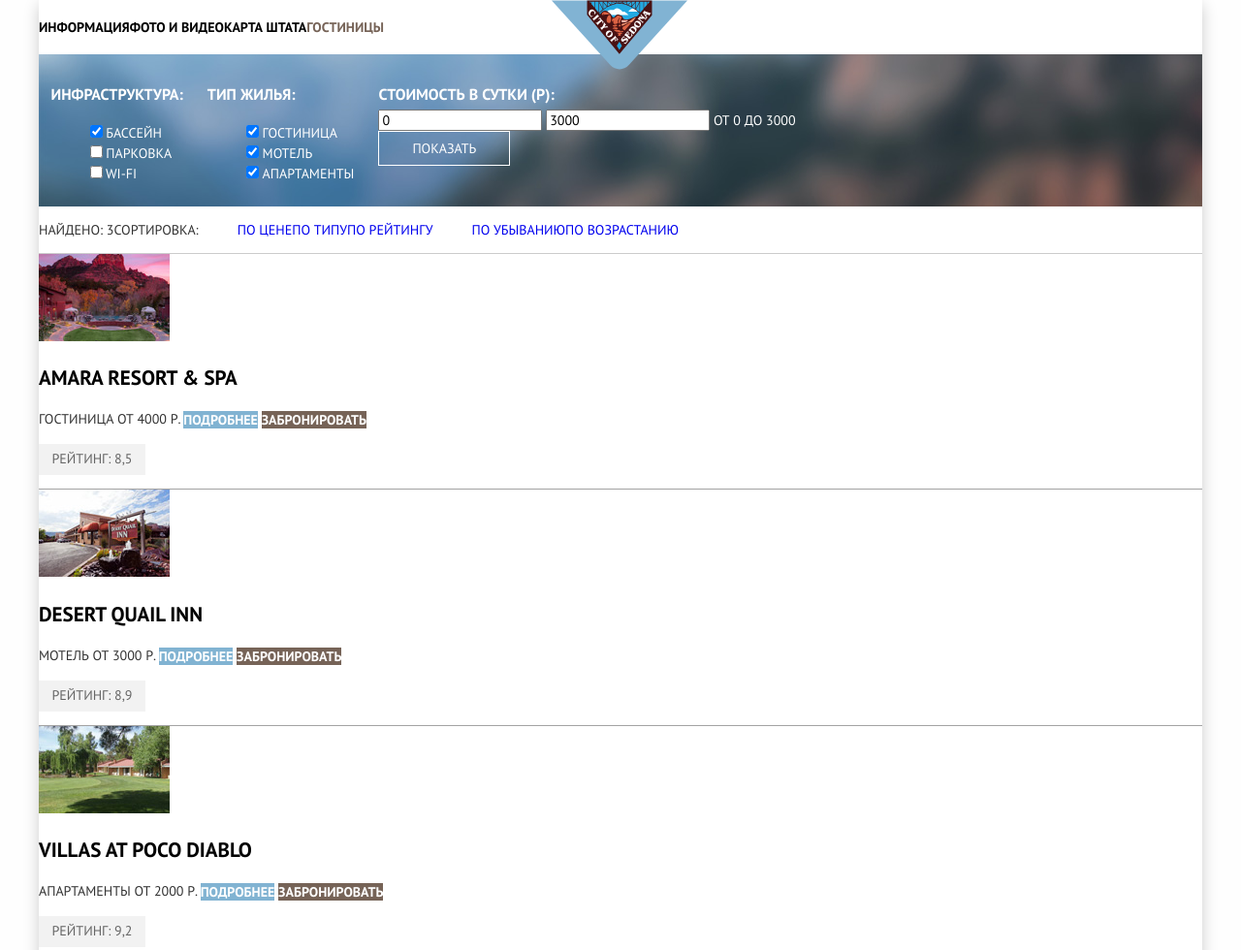
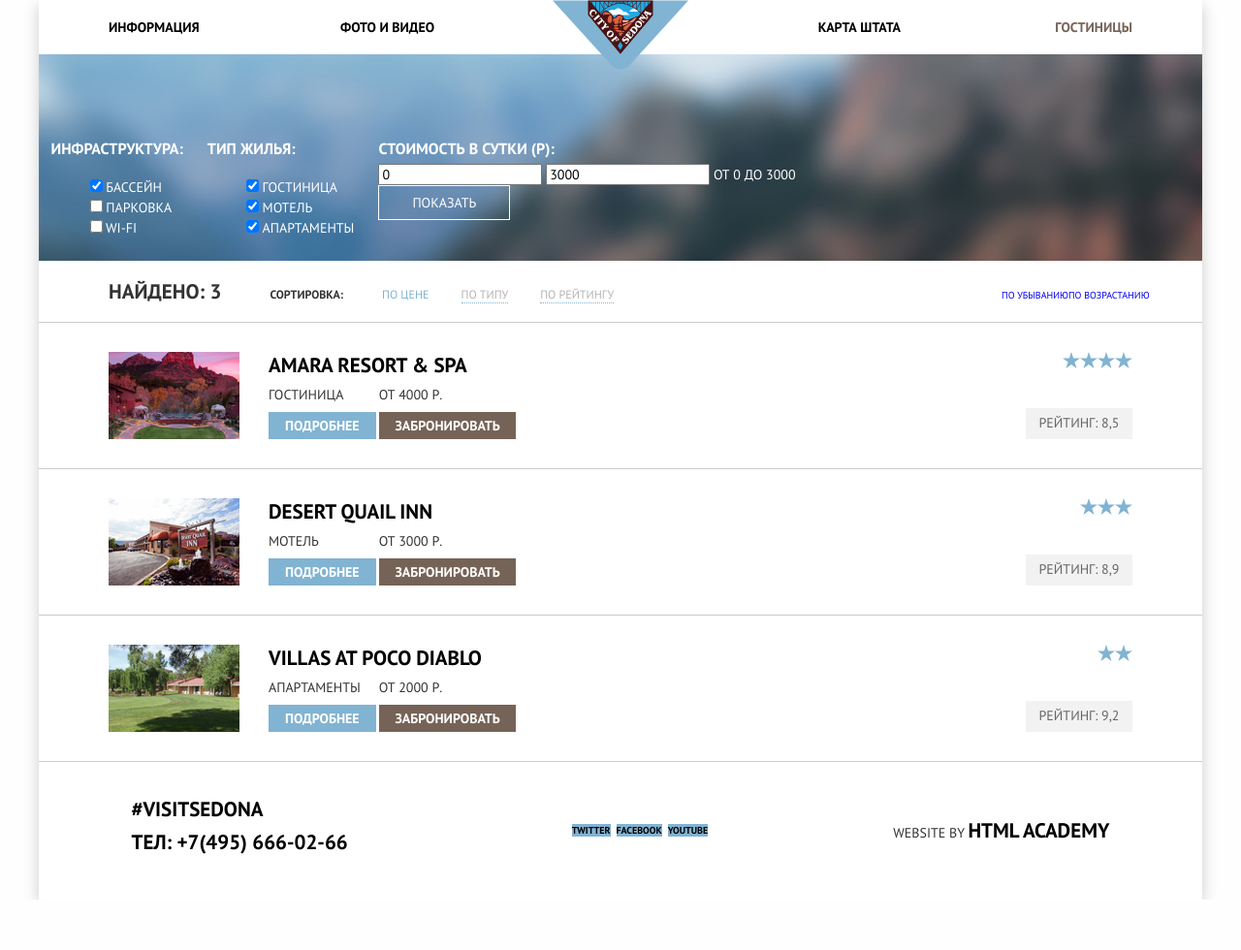
Before and after one commit to oulyalya/1213555-sedona-27, a plain HTML site: page hotels.html in a window 1280 px wide. Shown: the top 980 px of the page at 97% size. After the commit the page ends 928 px from the top, so only its background shows below. Drawn offline with Linux system fonts and the light colour scheme.

Commit message:
no message

```diff
--- a/css/main.css
+++ b/css/main.css
@@ -80,20 +80,17 @@ a {
 
 /*header start*/
 .page-header {
-	position: absolute;
-	top: 0;
-	left: 0;
 	width: 100%;
-	height: 56px;
+	min-height: 56px;
 	background-color: white;
-	/*border: 1px solid green;*/
 }
 
 .header-logo {
-	display: inline-block;
+	display: block;
 	position: absolute;
 	top: 0;
-	left: 529px;
+	left: 50%;
+	transform: translateX(-50%);
 	z-index: 1;
 }
 
@@ -136,6 +133,7 @@ a {
 	-ms-flex-wrap: wrap;
 	-o-flex-wrap: wrap;
 	flex-wrap: wrap;
+	width: 100%;
 
 	margin: 0;
 	padding: 0;
@@ -143,9 +141,31 @@ a {
 	list-style: none;
 }
 
-/*.main-nav li {
+.main-nav li {
+	display: block;
+	min-width: 239px;
+}
 
-}*/
+.main-nav li:first-child,
+.main-nav li:nth-child(2) {
+	text-align: left;
+	justify-content: flex-start;
+	padding-left: 72px;
+}
+
+.main-nav li:nth-child(3),
+.main-nav li:nth-child(4) {
+	text-align: right;
+	justify-content: flex-end;
+	padding-right: 72px;
+}
+.main-nav li:nth-child(2) {
+	margin-right: auto;
+}
+
+.main-nav li:nth-child(3) {
+	margin-left: auto;
+}
 
 .main-nav a {
 	display: block;
@@ -170,32 +190,33 @@ a {
 .welcome-pic{
 	display: block;
 	width: 1200px;
-	height: 773px;
 
 	background-color: rgba(129, 179, 210, 0.5);
  	background-image: url("../img/background-photo.jpg");
- 	background-position:  center -27px;
+ 	background-position:  center -83px;
  	background-repeat: no-repeat;
- 	-webkit-background-size: 1200px auto;
- 	background-size: 1200px auto;
+ 	-webkit-background-size: 1200px 773px;
+ 	background-size: 1200px 773px;
 
  	text-align: center;
  	z-index: -1;
 }
 
 .welcome-pic img {
-	padding-top: 132px;
+	padding-top: 25px;
+	margin-bottom: 271px;
 	/*width: 459px;
 	height: 353px; - размеры по макету*/
 	height: 485px;
 }
 
+
 .intro {
 	display: block;
+	padding-bottom: 49px;
 	box-sizing: border-box;
-	height: 216px;
 	background-color: white;
-	transform: translateY(-210px);
+	margin-top: -266px;
 }
 
 .intro::before {
@@ -203,7 +224,7 @@ a {
 	display: block;
 	padding: 0;
 	margin: 0;
-	width: 1201px; /*Если ставить 100% или 1200, то слева вылезает 1 пиксель фона*/
+	width: 1201px;
 	height: 59px;
 	background-image: url("../img/polygon.png");
 	transform: translateY(-58px);
@@ -239,7 +260,6 @@ a {
 	-ms-flex-direction: row;
 	-o-flex-direction: row;
 	flex-direction: row;
-	transform: translateY(-210px); /*иначе пустое место там, где должно было быть "Седона-небольшой городок..."*/
 }
 
 .reasons-description {
@@ -261,7 +281,6 @@ a {
 
 .advantages-blue {
 	width: 100%;
-	height: 256px;
 	color: white;
 	background-color: #81b3d2;
 }
@@ -295,15 +314,13 @@ a {
 }
 
 .advantages-image img{
+	display: block;
 	width: 800px;
 	height: 256px;
 }
 /*advantages end*/
 
 /*book-hotels start*/
-.book-hotels {
-		transform: translateY(-210px); /*иначе пустое перед блоком*/
-}
 .book-hotels-intro {
 	width: 450px;
 	margin: 0 auto;
@@ -318,8 +335,11 @@ a {
 }
 
 .btn-hotels {
+	display: block;
+	margin-left: auto;
+	margin-right: auto;
 	margin-top: 52px;
-	margin-left: 316px;
+
 	padding: 34px 140px;
 	font-size: 21px;
 	line-height: 26px;
@@ -327,14 +347,14 @@ a {
 }
 
 .booking-form {
-	display: block;
 	position: absolute;
-	left: 316px;
+	margin-left: 50%;
+	transform: translateX(-50%);
 	width: 568px;
-	height: 395px;
 	padding-top: 55px;
 	padding-right: 55px;
 	padding-left: 55px;
+	padding-bottom: 55px;
 
 	background-color: white;
 
@@ -361,9 +381,8 @@ a {
 }
 
 .btn-search {
-	padding-top: 17px;
-	padding-bottom: 22px;
-	line-height: 26px;
+	width: 100%;
+	line-height: 58px;
 	text-align: center;
 }
 /*book-hotels end*/
@@ -381,8 +400,18 @@ a {
 	-o-flex-direction: row;
 	flex-direction: row;
 	align-items: center;
+	justify-content: space-around;
+	width: 100%;
+	margin: 0 auto;
 
 	background-color: rgba(255, 255, 255, 0.9);
+}
+
+.index-footer {
+	position: absolute;
+	bottom: 0;
+	left: 0;
+	z-index: 5;
 }
 
 .page-footer a,
@@ -402,13 +431,31 @@ a {
 	color: rgba(0, 0, 0, 0.3);
 }
 
+.footer-left,
+.footer-middle,
+.footer-right {
+	width: 33,33%;
+}
+
 .footer-left {
-	margin-left: 132px;
-	min-width: 225px;
+	padding-top: 36px;
+	padding-bottom: 25px;
+}
+
+.footer-left a {
+	margin-bottom: 0;
+}
+
+.footer-left p {
+	margin-top: 8px;
 }
 
 .footer-middle {
-	margin-left: 169px;
+
+}
+
+.footer-middle a {
+	font-size: 10px;
 }
 
 .footer-middle ul {
@@ -439,9 +486,7 @@ a {
 }
 
 .footer-right {
-	min-width: 197px;
-	margin-left: 228px;
-	margin-right: 101px;
+
 }
 /*footer-end*/
 
@@ -519,6 +564,10 @@ a {
 /*filters end*/
 
 /*sort start*/
+.results {
+	width: 100%;
+}
+
 .results-stats,
 .sort {
 	display: -webkit-flex;
@@ -536,6 +585,28 @@ a {
 	-ms-flex-wrap: wrap;
 	-o-flex-wrap: wrap;
 	flex-wrap: wrap;
+	align-items: baseline;
+}
+
+.results-stats {
+	width: 100%;
+}
+.sort {
+	margin-left: 50px;
+	justify-content: space-between;
+}
+
+.results-text {
+	margin-left: 72px;
+
+	font-size: 21px;
+	font-weight: 700;
+}
+
+.sort p {
+	margin-right: 40px;
+	font-size: 12px;
+	font-weight: 700;
 }
 
 .sort ul{
@@ -556,12 +627,77 @@ a {
 	flex-wrap: wrap;
 
 	list-style: none;
+	padding-left: 0;
+}
+
+.sort-criterias li {
+	margin-right: 33px;
+}
+
+.sort-criterias a{
+	padding-bottom: 1px;
+	font-size: 12px;
+	color: rgba(0, 0, 0, 0.3);
+	border-bottom: 1px dotted #81b3d2;
+}
+
+.sort-criterias a:hover {
+	color: #81b3d2;
+}
+
+.sort-criterias a:active {
+	color: #000000;
+	border: none;
+}
+
+.sort-criterias a.shown {
+	color: #81b3d2;
+	border: none;
+}
+
+.sort-criterias li:last-child {
+	margin-right: 0;
+}
+
+.sort-listing{
+	margin-left: auto; /*НЕ РАБОТАЕТ*/
+	margin-left: 400px;
+	font-size: 10px;
 }
 /*sort end*/
+
 .hotel-item {
-	margin-top: -1px;
+	display: -webkit-flex;
+	display: -moz-flex;
+	display: -ms-flex;
+	display: -o-flex;
+	display: flex;
+	-webkit-flex-direction: row;
+	-moz-flex-direction: row;
+	-ms-flex-direction: row;
+	-o-flex-direction: row;
+	flex-direction: row;
+	align-items: stretch;
+
+	border-bottom: 1px solid rgba(0, 1, 1, 0.2);
+	padding-top: 30px;
+	padding-bottom: 30px;
+	padding-left: 72px;
+	padding-right: 72px;
+}
+
+.hotel-item:first-child {
 	border-top: 1px solid rgba(0, 1, 1, 0.2);
-	border-bottom: 1px solid rgba(0, 1, 1, 0.2);
+}
+
+.hotel-pic {
+	display: block;
+	width: 135px;
+	height: 90px;
+}
+
+.hotel-title {
+	margin: 0;
 }
 
 .hotel-title a {
@@ -569,6 +705,71 @@ a {
 	line-height: 26px;
 	font-weight: 700;
 	color: black;
+}
+
+.hotel-title a:hover {
+	color: #81b3d2;
+}
+
+.hotel-title a:active {
+	color: rgba(0, 0, 0, 0.3);
+}
+
+.hotel-details {
+	display: -webkit-flex;
+	display: -moz-flex;
+	display: -ms-flex;
+	display: -o-flex;
+	display: flex;
+	-webkit-flex-direction: column;
+	-moz-flex-direction: column;
+	-ms-flex-direction: column;
+	-o-flex-direction: column;
+	flex-direction: column;
+	margin-left: 30px;
+	justify-content: space-between;
+}
+
+.hotel-details .btn {
+	min-width: 110px;
+	line-height: 27px;
+	padding-right: 17px;
+	padding-left: 17px;
+	padding-top: 5px;
+	padding-bottom: 5px;
+}
+
+.hotel-details .btn-brown {
+	min-width: 142px;
+	margin-right: 6px;
+	padding-right: 16px;
+	padding-left: 16px;
+}
+
+.hotel-rating {
+	display: -webkit-flex;
+	display: -moz-flex;
+	display: -ms-flex;
+	display: -o-flex;
+	display: flex;
+	-webkit-flex-direction: column;
+	-moz-flex-direction: column;
+	-ms-flex-direction: column;
+	-o-flex-direction: column;
+	flex-direction: column;
+	margin-left: auto;
+}
+
+.hotel-type {
+	display: inline-block;
+	vertical-align: top;
+	width: 110px;
+	padding: 0;
+}
+
+.hotel-price {
+	display: inline-block;
+	vertical-align: top;
 }
 
 .rating {
@@ -579,20 +780,37 @@ a {
 	color: #666666;
 	background-color: #f2f2f2;
 	text-align: center;
+	margin-top: auto;
+	margin-bottom: 0;
 }
 
-.stars-1{
+.stars{
+	display: block;
+	min-width: 18px;
+	height: 17px;
+	margin-left: auto;
+	margin-bottom: auto;
 
+	background-image: url(../img/star.svg);
+	background-repeat: space repeat;
+	-webkit-background-size: 18px 17px;
+	background-size: 18px 17px;
 }
+
+.stars-1 {
+	width: 18px;
+	background-repeat: no-repeat;
+}
+
 .stars-2{
-
+	width: 36px
 }
 .stars-3{
-
+	width: 54px
 }
 .stars-4{
-
+	width: 72px
 }
 .stars-5{
-
+	width: 90px
 }
--- a/hotels.html
+++ b/hotels.html
@@ -89,12 +89,12 @@
 				</div>
 				<div class="sort">
 					<p>Сортировка:</p>
-					<ul>
-						<li><a href="#">По цене</a></li>
+					<ul class="sort-criterias">
+						<li><a class="shown" href="#">По цене</a></li>
 						<li><a href="#">По типу</a></li>
 						<li><a href="#">По рейтингу</a></li>
 					</ul>
-					<ul>
+					<ul class="sort-listing">
 						<li><a href="#">По убыванию</a></li>
 						<li><a href="#">По возрастанию</a></li>
 					</ul>
@@ -111,14 +111,18 @@
 						<h1 class="hotel-title">
 							<a href="#">Amara Resort & Spa</a>
 						</h1>
+						<div>
 							<span class="hotel-type-price hotel-type">
 								Гостиница
 							</span>
 							<span class="hotel-type-price  hotel-price">
 								От 4000 Р.
 							</span>
+						</div>
+						<div>
 							<a class="btn" href="#">Подробнее</a>
 							<a class="btn btn-brown" href="#">Забронировать</a>
+						</div>
 					</div>
 					<div class="hotel-rating">
 						<div class="stars stars-4"></div>
@@ -134,14 +138,18 @@
 						<h1 class="hotel-title">
 							<a href="#">Desert Quail Inn</a>
 						</h1>
+						<div>
 							<span class="hotel-type-price hotel-type">
 								Мотель
 							</span>
 							<span class="hotel-type-price  hotel-price">
 								От 3000 Р.
 							</span>
+						</div>
+						<div>
 							<a  class="btn" href="#">Подробнее</a>
 							<a  class="btn btn-brown" href="#">Забронировать</a>
+						</div>
 					</div>
 					<div class="hotel-rating">
 						<div class="stars stars-3"></div>
@@ -157,14 +165,18 @@
 						<h1 class="hotel-title">
 							<a href="#">Villas at Poco Diablo</a>
 						</h1>
+						<div>
 							<span class="hotel-type-price hotel-type">
 								Апартаменты
 							</span>
 							<span class="hotel-type-price hotel-price">
 								От 2000 Р.
 							</span>
+						</div>
+						<div>
 							<a class="btn" href="#">Подробнее</a>
 							<a  class="btn btn-brown" href="#">Забронировать</a>
+						</div>
 					</div>
 					<div class="hotel-rating">
 						<div class="stars stars-2"></div>
```
Also changed, not shown: index.html (+1 -2 lines). Lines whose indentation alone changed are shown as unchanged.
